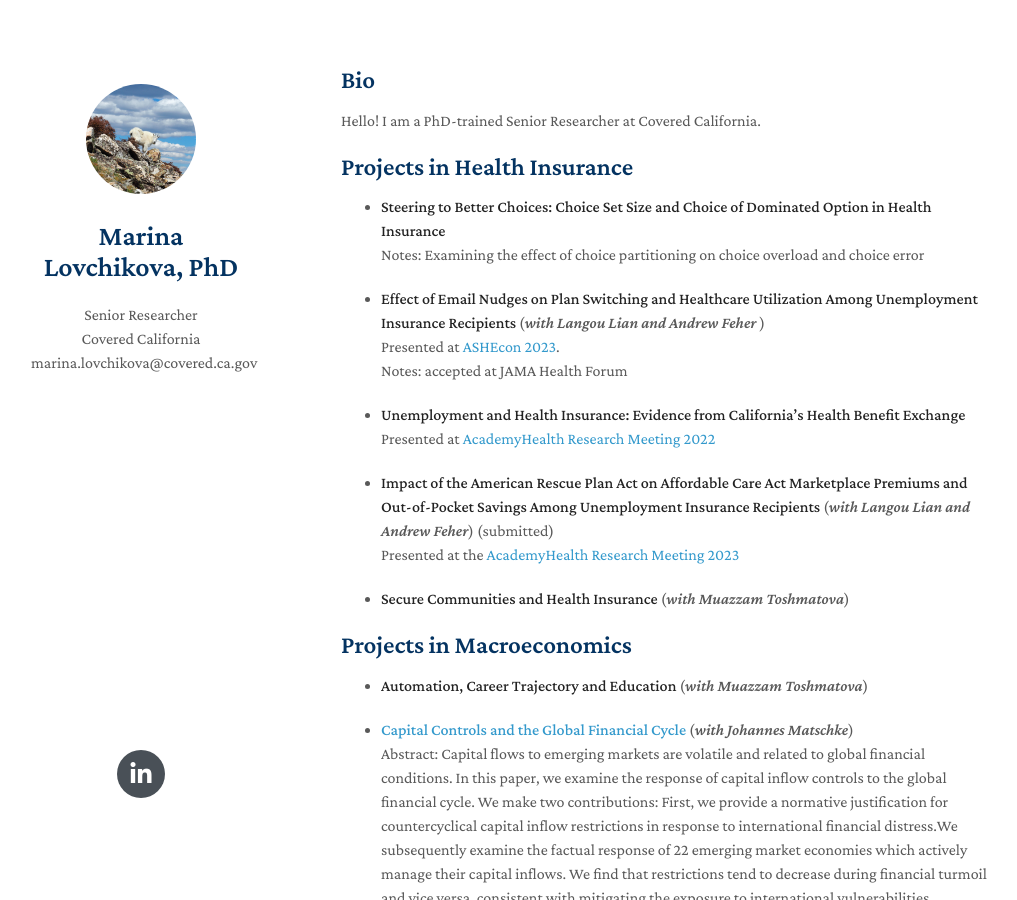
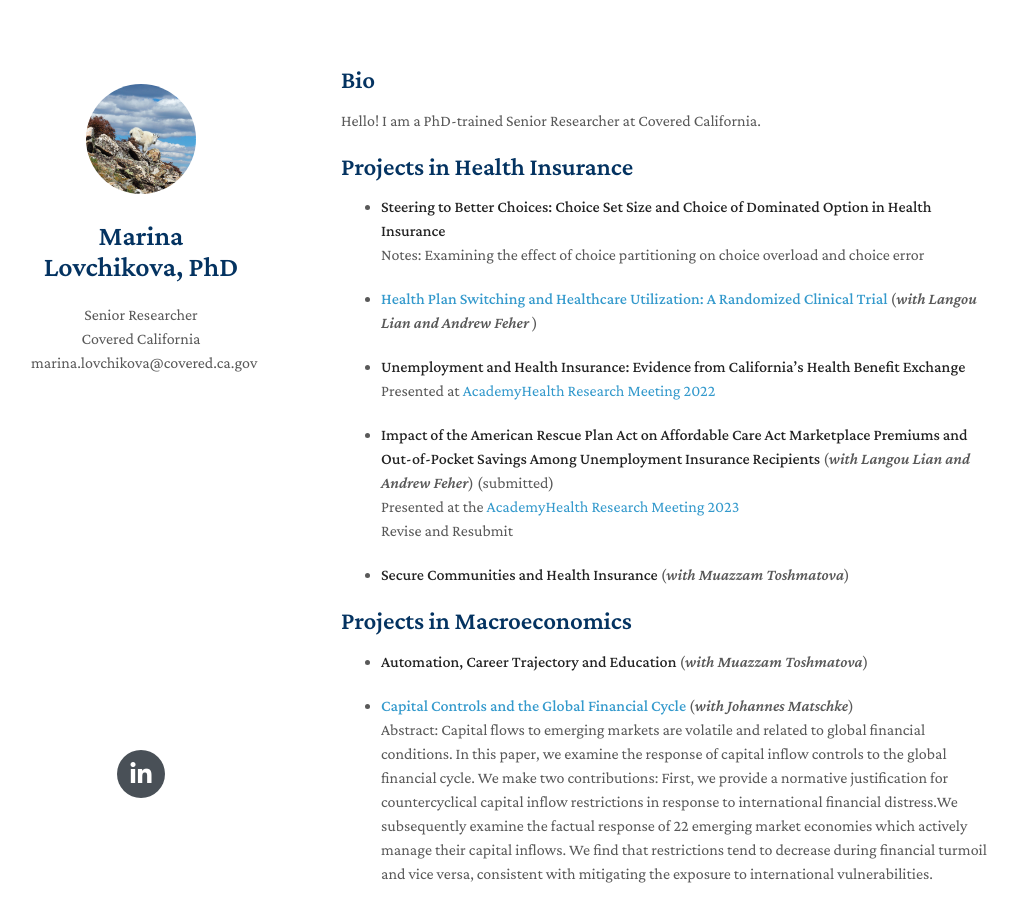
Before and after one commit to mlovchikova/mlovchikova.github.io, a Jekyll site: the page built from index.md, in a window 1280 px wide and 900 px high. Shown: the whole window, without its empty margins (129-1146 px from the left). Built offline with Jekyll 4.4.1, drawn with Linux system fonts in a browser that asks for light colours; nearby versions of some CDN libraries; a style sheet for code colours, icons or effects is not loaded; our own code applies the rules of GitHub Pages for plain Markdown files.

Commit message:
new links

```diff
--- a/_includes/projects_health.md
+++ b/_includes/projects_health.md
@@ -3,9 +3,8 @@
   - **Steering to Better Choices: Choice Set Size and Choice of Dominated Option in Health Insurance**
     <br>Notes: Examining the effect of choice partitioning on choice overload and choice error
 
-  - **Effect of Email Nudges on Plan Switching and Healthcare Utilization Among Unemployment Insurance Recipients** (*with Langou Lian and Andrew Feher* )
-    <br> Presented at [ASHEcon 2023](https://ashecon.confex.com/ashecon/2023/meetingapp.cgi/Paper/13472).
-    <br> Notes: accepted at JAMA Health Forum
+  - **[Health Plan Switching and Healthcare Utilization: A Randomized Clinical Trial](https://jamanetwork.com/journals/jama-health-forum/fullarticle/2816951)** (*with Langou Lian and Andrew Feher* )
+
 
 
   - **Unemployment and Health Insurance: Evidence from California’s Health Benefit Exchange**
@@ -13,5 +12,6 @@
 
   - **Impact of the American Rescue Plan Act on Affordable Care Act Marketplace Premiums and Out-of-Pocket Savings Among Unemployment Insurance Recipients** (*with Langou Lian and Andrew Feher*) (submitted)
     <br>Presented at the [AcademyHealth Research Meeting 2023](https://academyhealth.confex.com/academyhealth/2023arm/meetingapp.cgi/Paper/58533)
+    <br> Revise and Resubmit
 
   - **Secure Communities and Health Insurance** (*with Muazzam Toshmatova*)
```
